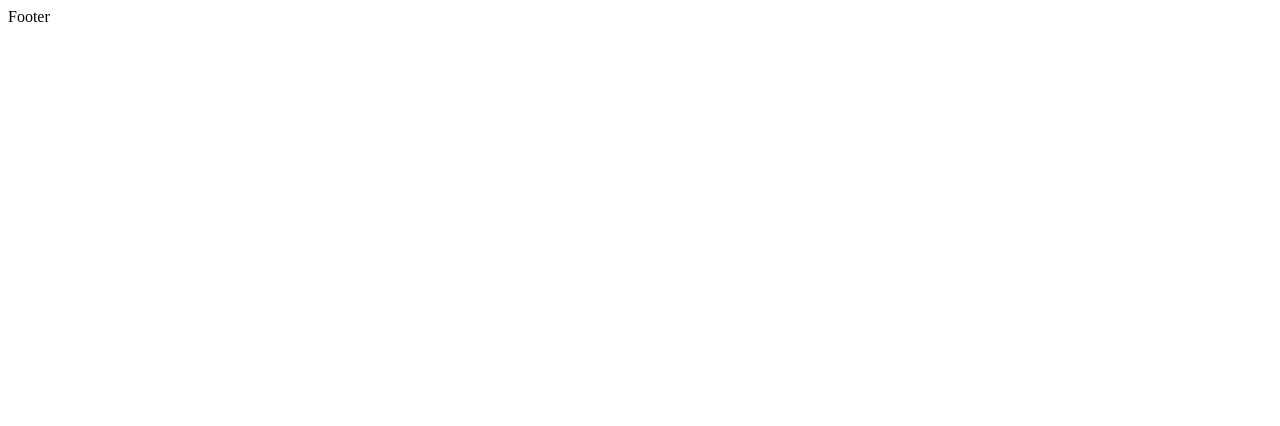
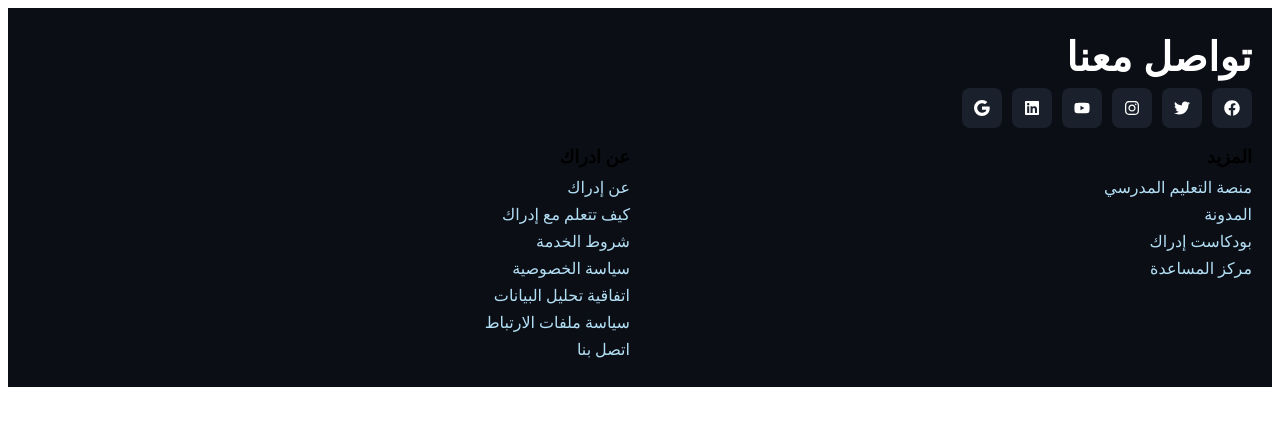
Before and after one commit to redarashid/learning-platform, a React (Vite) app: page /footer in a window 1280 px wide. Shown: the top 426 px of the page. Built offline with nearby package versions, Linux system fonts and the light colour scheme.

Commit message:
learning-platform

```diff
--- a/package.json
+++ b/package.json
@@ -17,6 +17,7 @@
     "axios": "^1.7.8",
     "react": "^18.3.1",
     "react-dom": "^18.3.1",
+    "react-icons": "^5.4.0",
     "react-router-dom": "^7.0.2",
     "swiper": "^11.1.15"
   },
--- a/src/App.css
+++ b/src/App.css
@@ -33,3 +33,79 @@
 .section {
   background-color: #e9f6fb;
 }
+.social-container {
+  text-align: right;
+  padding: 20px;
+  background-color: #0b0e15;
+}
+
+.social-title {
+  font-size: 18px;
+  color: #b3dff5;
+  margin-bottom: 10px;
+}
+
+.social-links {
+  display: flex;
+  gap: 10px;
+  justify-content: flex-end;
+  text-align: right;
+
+}
+
+.social-link {
+  display: flex;
+  align-items: center;
+  justify-content: center;
+  width: 40px;
+  height: 40px;
+  background-color: #1a202c;
+  color: #fff;
+  border-radius: 8px;
+  transition: background-color 0.3s ease;
+}
+
+.social-link:hover {
+  background-color: #2d3748;
+}
+/* Footer.css */
+.footer-container {
+  background-color: #0b0e15;
+  padding: 20px;
+  color: #b3dff5;
+}
+
+.footer-sections {
+  display: flex;
+  justify-content: space-between;
+  flex-wrap: wrap;
+  gap: 20px;
+}
+
+.footer-section {
+  flex: 1 1 200px;
+}
+
+.footer-title {
+  font-size: 18px;
+  margin-bottom: 10px;
+  font-weight: bold;
+}
+
+.footer-links {
+  list-style: none;
+  padding: 0;
+  margin: 0;
+}
+
+.footer-link {
+  display: block;
+  color: #b3dff5;
+  text-decoration: none;
+  margin-bottom: 8px;
+  transition: color 0.3s ease;
+}
+
+.footer-link:hover {
+  color: #87c0e8;
+}
--- /dev/null
+++ b/src/components/Footer.jsx
@@ -0,0 +1,87 @@
+import {
+  FaFacebook,
+  FaInstagram,
+  FaLinkedin,
+  FaYoutube,
+  FaTwitter,
+} from "react-icons/fa"; // أيقونات
+import { BsGoogle } from "react-icons/bs"; // أيقونة Google
+import "../App.css"; // ملف التنسيق
+import { Box, Stack, Typography } from "@mui/material";
+
+const Footer = () => {
+  const links = [
+    { icon: <BsGoogle />, url: "https://www.google.com" },
+    { icon: <FaLinkedin />, url: "https://www.linkedin.com" },
+    { icon: <FaYoutube />, url: "https://www.youtube.com" },
+    { icon: <FaInstagram />, url: "https://www.instagram.com" },
+    { icon: <FaTwitter />, url: "https://twitter.com" },
+    { icon: <FaFacebook />, url: "https://www.facebook.com" },
+  ];
+
+  const sections = [
+    {
+      title: "عن ادراك",
+      links: [
+        "عن إدراك",
+        "كيف تتعلم مع إدراك",
+        "شروط الخدمة",
+        "سياسة الخصوصية",
+        "اتفاقية تحليل البيانات",
+        "سياسة ملفات الارتباط",
+        "اتصل بنا",
+      ],
+    },
+    {
+      title: "المزيد",
+      links: [
+        "منصة التعليم المدرسي",
+        "المدونة",
+        "بودكاست إدراك",
+        "مركز المساعدة",
+      ],
+    },
+  ];
+  return (
+    <div className="social-container">
+      <Typography
+        sx={{ color: "#FFF", fontWeight: "bold", fontSize: "2.5rem" }}
+        className="social-title">
+        تواصل معنا
+      </Typography>
+      <Box className="social-links">
+        {links.map((link, index) => (
+          <a
+            key={index}
+            href={link.url}
+            target="_blank"
+            rel="noopener noreferrer"
+            className="social-link">
+            {link.icon}
+          </a>
+        ))}
+      </Box>
+
+      <Stack>
+        <div className="footer-sections">
+          {sections.map((section, index) => (
+            <div key={index} className="footer-section">
+              <h3 className="footer-title">{section.title}</h3>
+              <ul className="footer-links">
+                {section.links.map((link, i) => (
+                  <li key={i}>
+                    <a href="#" className="footer-link">
+                      {link}
+                    </a>
+                  </li>
+                ))}
+              </ul>
+            </div>
+          ))}
+        </div>
+      </Stack>
+    </div>
+  );
+};
+
+export default Footer;
--- a/src/components/Login.jsx
+++ b/src/components/Login.jsx
@@ -145,6 +145,7 @@
           <SearchOutlinedIcon sx={{ color: "#FFF", cursor: "pointer" }} />
         </Box>
       </Box>
+
       <div className="line"></div>
       <Box
         sx={{
@@ -240,7 +241,9 @@
           Supmit
         </Button>
       </Box>
+
       <div className="line"></div>
+
       <Stack
         sx={{
           flexDirection: "row",
--- a/src/components/home/Footer.jsx
+++ /dev/null
@@ -1,8 +0,0 @@
-
-const Footer = () => {
-  return (
-    <div>Footer</div>
-  )
-}
-
-export default Footer
--- a/src/components/home/Hero.jsx
+++ b/src/components/home/Hero.jsx
@@ -6,6 +6,7 @@
 import "swiper/css/pagination";
 
 import { Pagination } from "swiper/modules";
+import Footer from "../Footer";
 
 const Hero = () => {
   return (
@@ -867,6 +868,8 @@
           <img src="/public/images/children.svg" />
         </Box>
       </Stack>
+
+      <Footer />
     </>
   );
 };
--- a/src/main.jsx
+++ b/src/main.jsx
@@ -5,7 +5,7 @@
 import Login from './components/Login.jsx'
 import Header from './components/home/Header.jsx'
 import Hero from './components/home/Hero.jsx'
-import Footer from './components/home/Footer.jsx'
+import Footer from './components/Footer.jsx'
 
 createRoot(document.getElementById('root')).render(
   <StrictMode>
```
Also changed, not shown: 1 other file (tests, documents, lock files or other folders).
